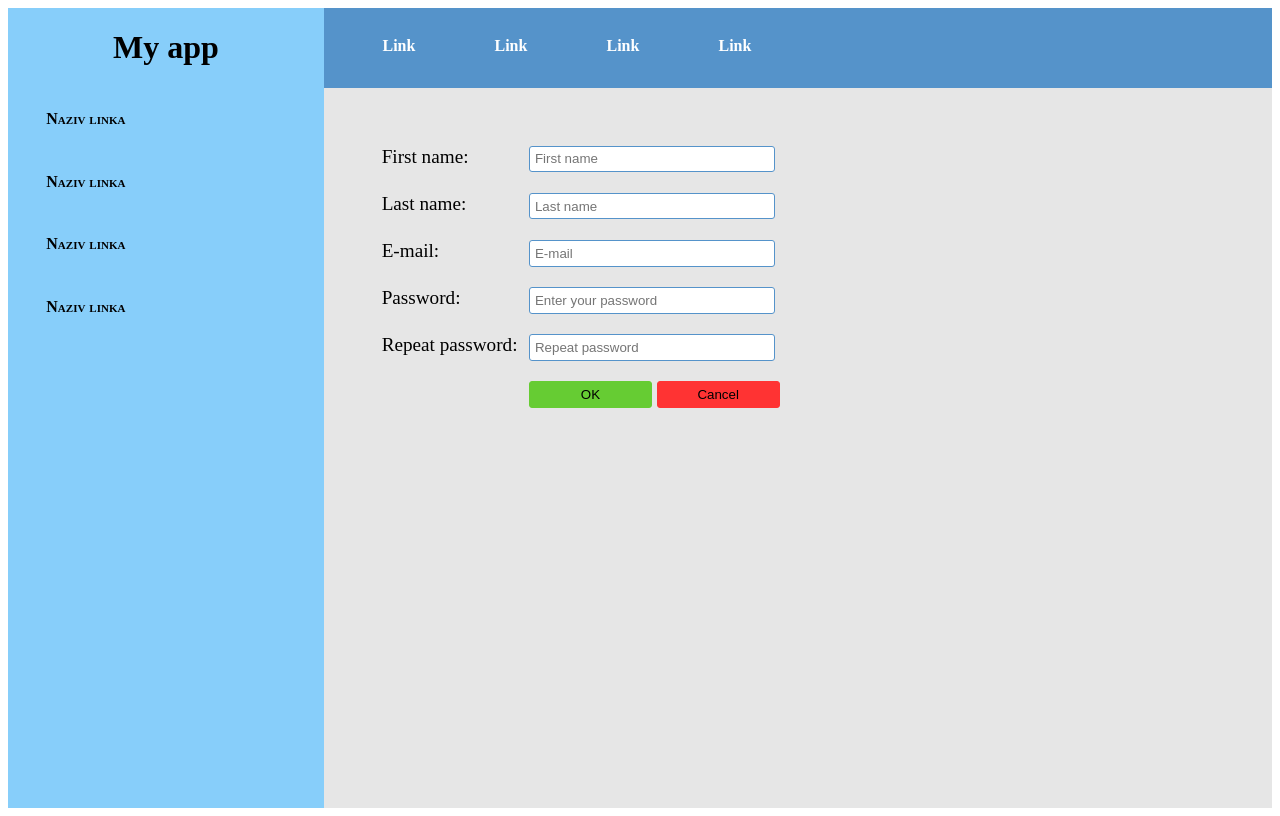
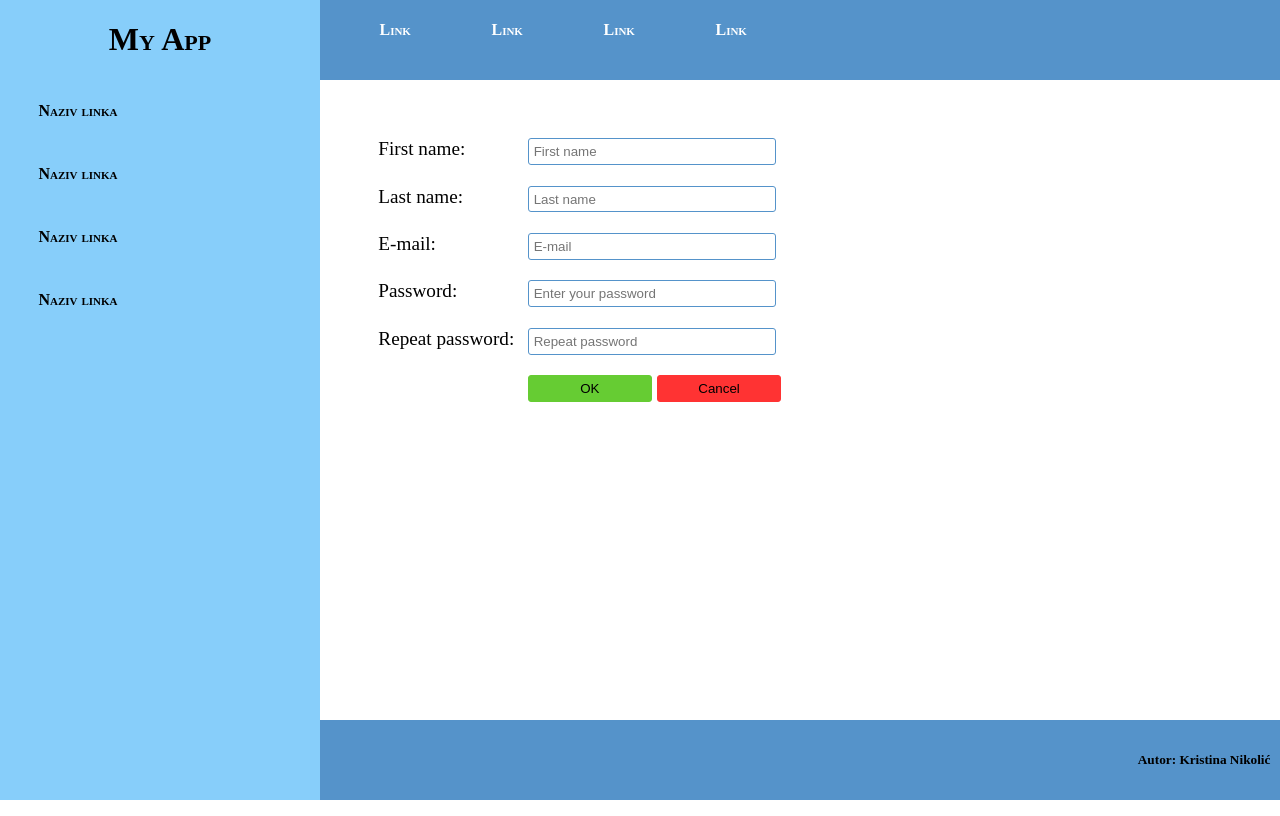
Before and after one commit to KristinaNikolic/mathos-zadatak-osnovecss, a plain HTML site: page root/index.html in a window 1280 px wide. Drawn offline with Linux system fonts and the light colour scheme.

Commit message:
added footer

```diff
--- a/root/assets/css/style.css
+++ b/root/assets/css/style.css
@@ -5,6 +5,7 @@
 body{
 	overflow: hidden;
 	height: 100vh;
+	margin: 0;
 }
 
 .header{
@@ -13,10 +14,10 @@ body{
 	width: 25%;
 	height: 100%;
 	background-color: #87CEFA;
-	/*background-color: grey;*/
 	margin: 0;
 	padding: 0;
 	vertical-align: top;
+	font-variant: small-caps;
 }
 
 .container{
@@ -27,7 +28,6 @@ body{
 	margin: 0;
 	padding: 0;
 	vertical-align: top;
-	background-color: #e6e6e6;
 }
 
 .container .nav{
@@ -42,7 +42,7 @@ body{
 .nav ul{
 	list-style-type: none;
 	margin: 0 auto;
-	padding: 1% 0 1% 0;
+	padding: 0;
 	overflow:hidden;
 }
 
@@ -55,7 +55,7 @@ body{
 
 .container .main{
 	width: 100%;
-	height: 90%;
+	height: 80%;
 	padding: 5%;
 }
 
@@ -66,10 +66,10 @@ body{
 	font-weight: bold;
 }
 
-
 .nav ul li a:link, .nav ul li a:visited {
 	text-decoration: none;
-	padding: 10px;
+	padding: 10%;
+	font-variant: small-caps;
 }
 
 .nav ul li a:hover, .nav ul li a.selected, .nav ul li a:active, .nav ul li a:focus {
@@ -107,7 +107,7 @@ h1{
 
 .header ul li a:hover, .header ul li a.selected, .header ul li a:active, .header ul li a:focus{
 	background-color: #5593ca;
-	color: white;
+	color: black;
 }
 
 .forma ul{
@@ -176,3 +176,15 @@ h1{
 .forma .decline:focus, .forma .decline:active, .forma .decline.selected{
 	border: 2px solid red;
 }
+
+.container .footer{
+	height: 10%;
+	width: 75%;
+	background-color: #5593ca;
+	position: absolute;
+	bottom: 0px;
+	margin: 0;
+	padding-top: 0.75%;
+	padding-right: 0.75%;
+	text-align: right;
+}
--- a/root/index.html
+++ b/root/index.html
@@ -1,11 +1,12 @@
 <!DOCTYPE html>
 <html>
 <head>
+<meta charset="utf-8">
 	<link rel="stylesheet" type="text/css" href="assets/css/style.css">
 </head>
 <body>
 		<header class="header">
-			<h1>My app</h1>
+			<h1>My App</h1>
 			<ul>
 				<li><a href="#">Naziv linka</a></li>
 				<li><a href="#">Naziv linka</a></li>
@@ -22,7 +23,7 @@
 				<li><a href="#">Link</a></li>
 				</ul>
 			</nav>
-			<main class="main">
+			<div class="main">
 				<div class="forma">
 					<ul>
 						<li>
@@ -49,8 +50,12 @@
 							<button class="accept" type="submit">OK</button>
 							<button class="decline" type="reset">Cancel</button>
 						</li>
+					</ul>
 				</div>
-			</main>
+			</div>
+			<div class="footer">
+				<h5>Autor: Kristina Nikolić</h5>
+			</div>
 		</div>
 </body>
 </html>
```
